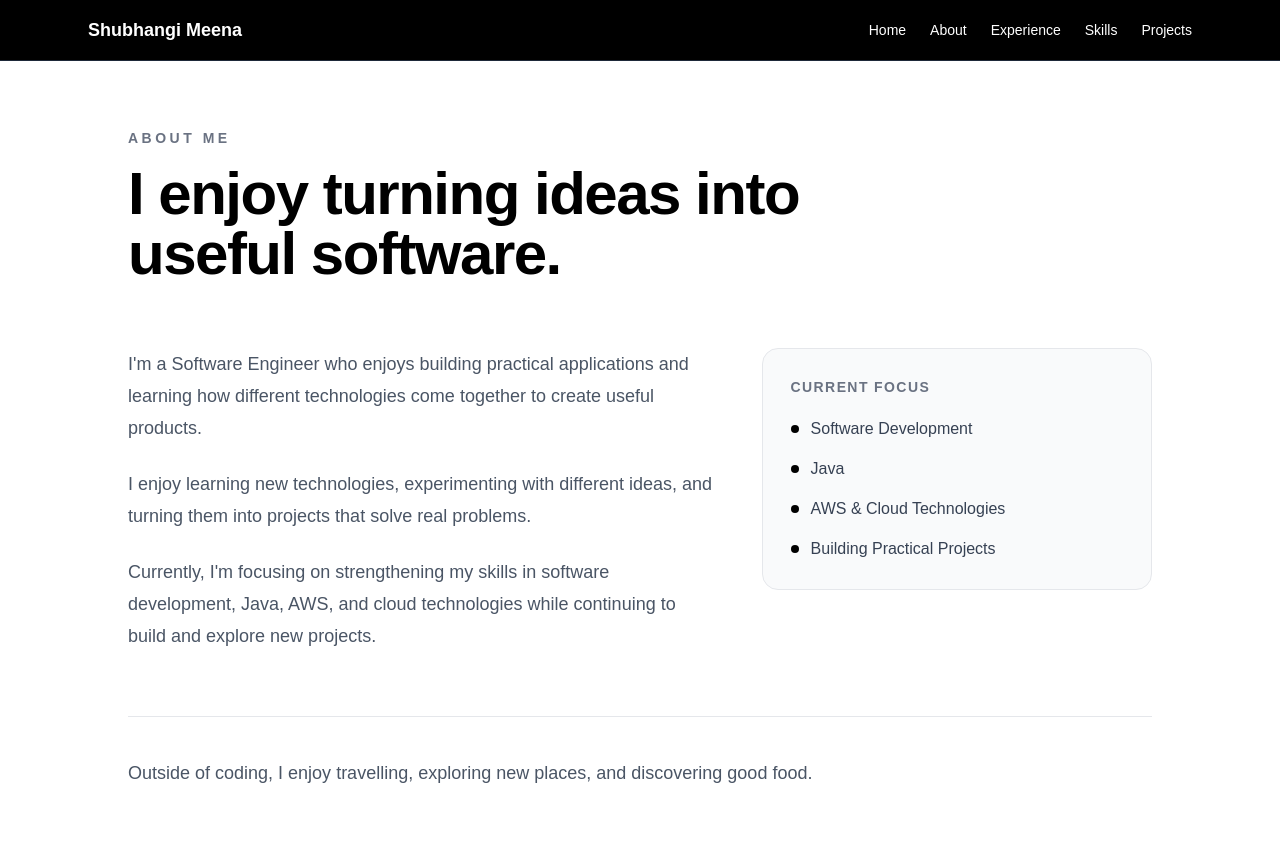
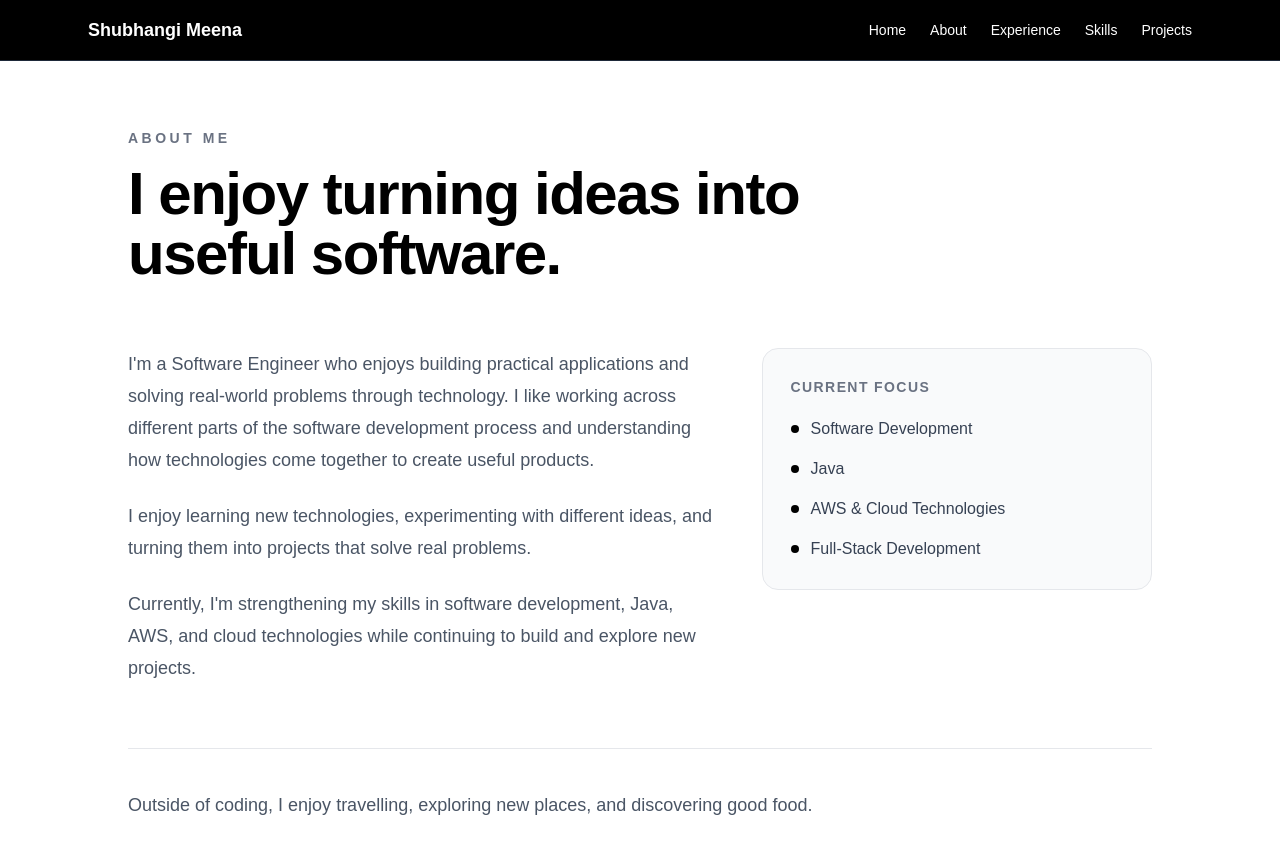
Before and after one commit to ShubhangiMeena/shubhangi-portfolio, a Next.js app: page /about in a window 1280 px wide. Shown: the top 854 px of the page. Built offline with nearby package versions, Linux system fonts and the light colour scheme.

Commit message:
Update about page

```diff
--- a/src/app/about/page.tsx
+++ b/src/app/about/page.tsx
@@ -7,7 +7,6 @@ export default function AboutPage() {
 
       <section className="px-6 pb-24 pt-32">
         <div className="mx-auto max-w-5xl">
-
           {/* Header */}
           <div className="max-w-3xl">
             <p className="text-sm font-semibold tracking-[0.25em] text-gray-500">
@@ -21,13 +20,14 @@ export default function AboutPage() {
 
           {/* Content */}
           <div className="mt-16 grid gap-12 md:grid-cols-[1.2fr_0.8fr]">
-
             {/* Introduction */}
             <div className="space-y-6 text-lg leading-8 text-gray-600">
               <p>
                 I&apos;m a Software Engineer who enjoys building practical
-                applications and learning how different technologies come
-                together to create useful products.
+                applications and solving real-world problems through
+                technology. I like working across different parts of the
+                software development process and understanding how technologies
+                come together to create useful products.
               </p>
 
               <p>
@@ -36,9 +36,9 @@ export default function AboutPage() {
               </p>
 
               <p>
-                Currently, I&apos;m focusing on strengthening my skills in
-                software development, Java, AWS, and cloud technologies while
-                continuing to build and explore new projects.
+                Currently, I&apos;m strengthening my skills in software
+                development, Java, AWS, and cloud technologies while continuing
+                to build and explore new projects.
               </p>
             </div>
 
@@ -66,14 +66,14 @@ export default function AboutPage() {
                 <li className="flex items-center gap-3">
                   <span className="h-2 w-2 rounded-full bg-black" />
                   <span className="text-gray-700">
-                    AWS & Cloud Technologies
+                    AWS &amp; Cloud Technologies
                   </span>
                 </li>
 
                 <li className="flex items-center gap-3">
                   <span className="h-2 w-2 rounded-full bg-black" />
                   <span className="text-gray-700">
-                    Building Practical Projects
+                    Full-Stack Development
                   </span>
                 </li>
               </ul>
@@ -87,7 +87,6 @@ export default function AboutPage() {
               and discovering good food.
             </p>
           </div>
-
         </div>
       </section>
     </main>
```
